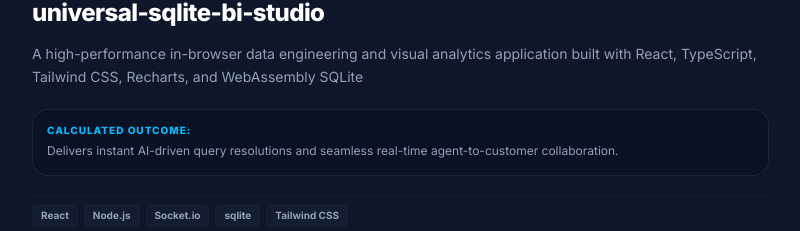
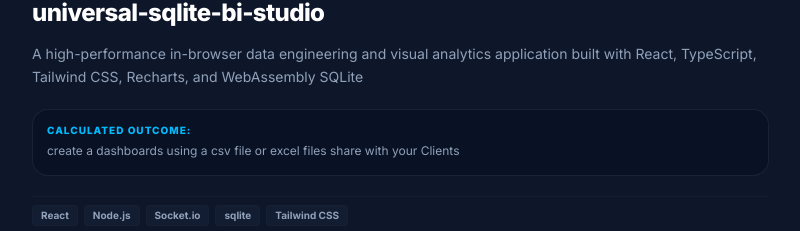
Before and after one commit to omkarchavan1a/Omkarchavan, a React (Vite) app: page / in a window 1280 px wide. Shown: the part 3410-3641 px from the top of the page, without its empty margins (33-833 px from the left). Built offline with nearby package versions, Linux system fonts and the light colour scheme; a web font is replaced by a local one.

Commit message:
small chanegs in project section

```diff
--- a/src/data.ts
+++ b/src/data.ts
@@ -129,7 +129,7 @@ export const projects: Project[] = [
     description: 'A high-performance in-browser data engineering and visual analytics application built with React, TypeScript, Tailwind CSS, Recharts, and WebAssembly SQLite',
     stack: ['React', 'Node.js', 'Socket.io', 'sqlite', 'Tailwind CSS'],
     link: 'https://universal-sqlite-bi-studio.vercel.app/',
-    impact: 'Delivers instant AI-driven query resolutions and seamless real-time agent-to-customer collaboration.',
+    impact: 'create a dashboards using a csv file or excel files share with your Clients ',
     featured: true
   },{
     id: 'ai-b2b-support-hub',
```
